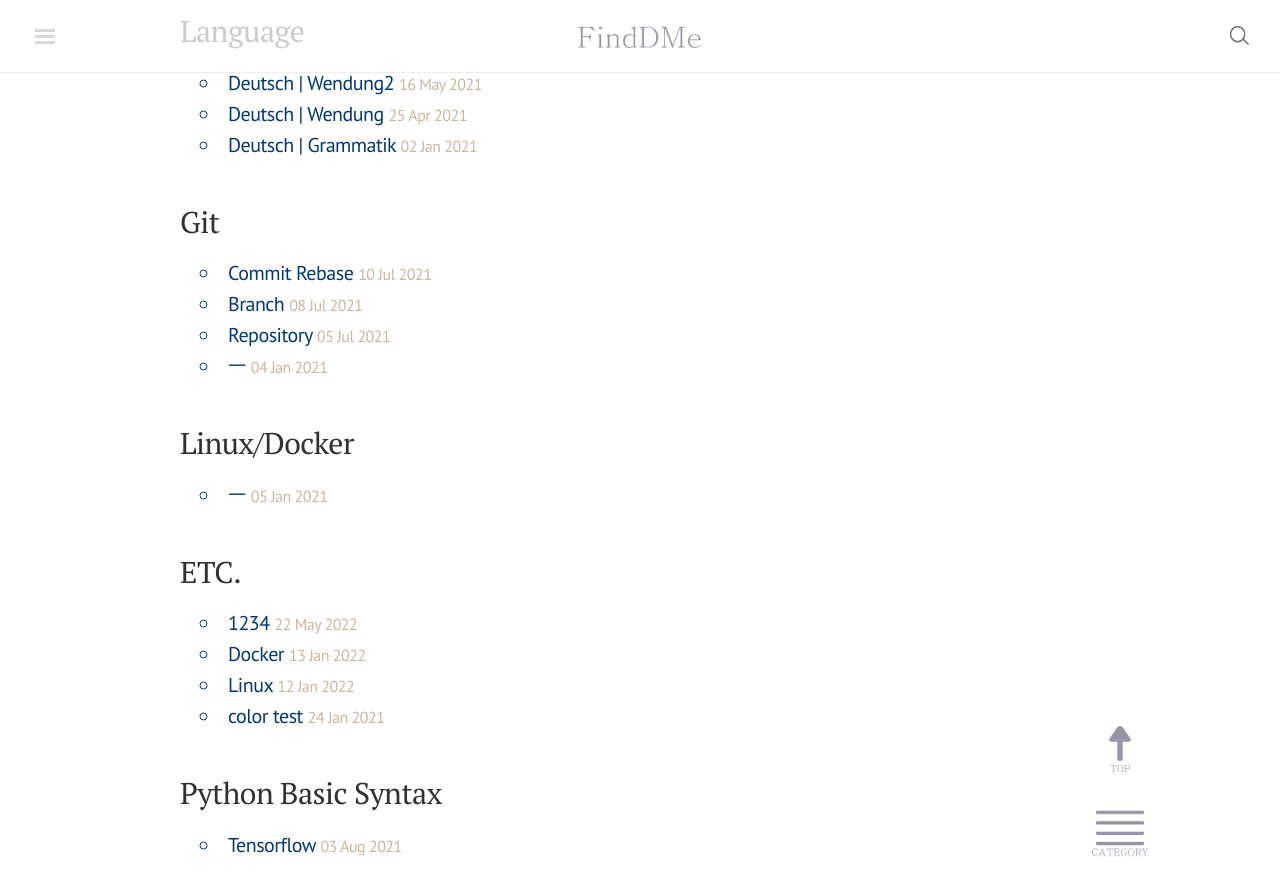
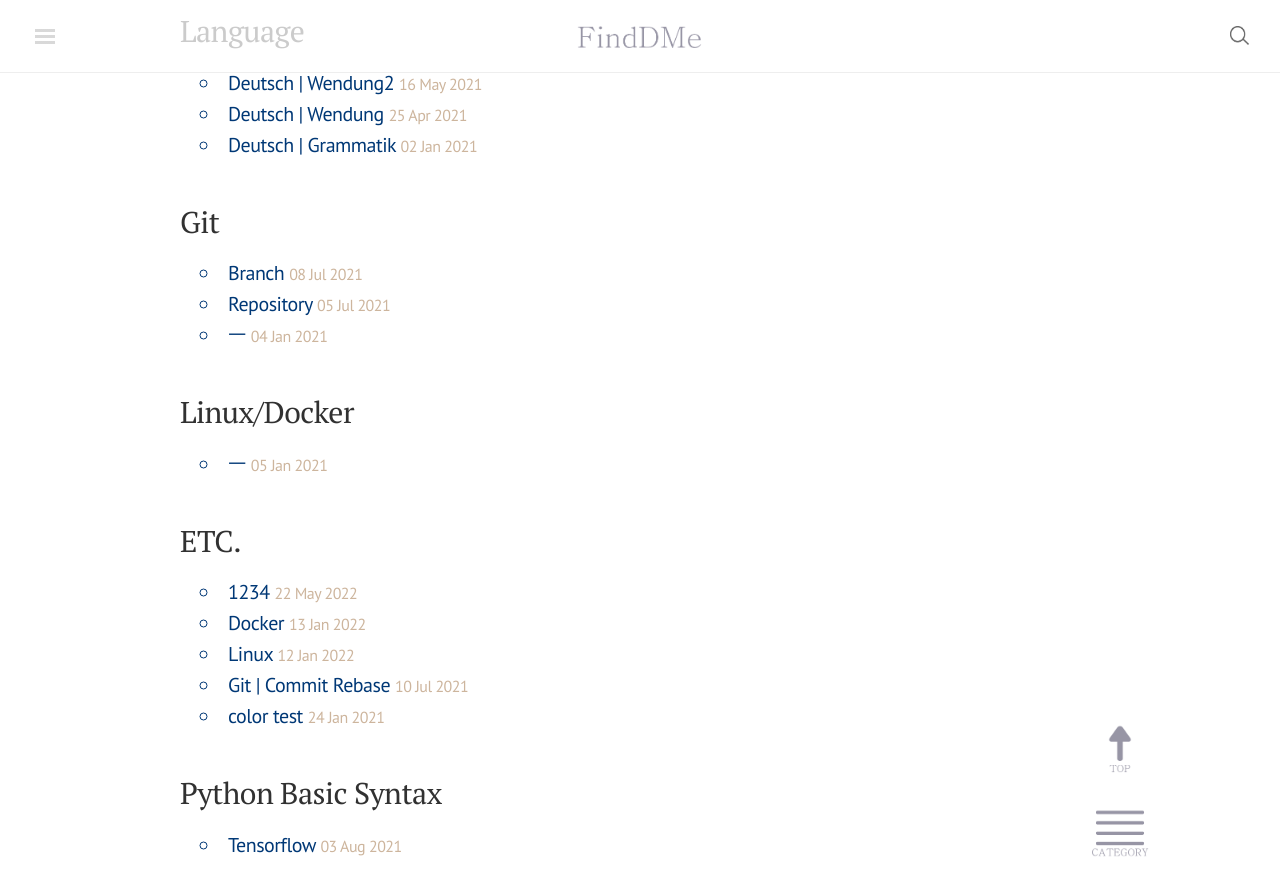
Before and after one commit to finddme/finddme.github.io, a Jekyll site: the page built from index.html, in a window 1280 px wide and 900 px high, scrolled down 2645 px. Shown: the top 895 px of the window. Built offline with Jekyll 4.4.1, drawn with Linux system fonts in a browser that asks for light colours; nearby versions of some CDN libraries; comment, search, counter and statistics services are not loaded; some of the changed lines change nothing that is shown.

Commit message:
Update 2021-07-10-Git3.md

```diff
--- a/_posts/2021-07-10-Git3.md
+++ b/_posts/2021-07-10-Git3.md
@@ -1,7 +1,7 @@
 ---
-title: Commit Rebase
-category: Git
-tag: Git
+title: "Git | Commit Rebase"
+category: ETC.
+tag: ETC.
 ---
 
 
```
